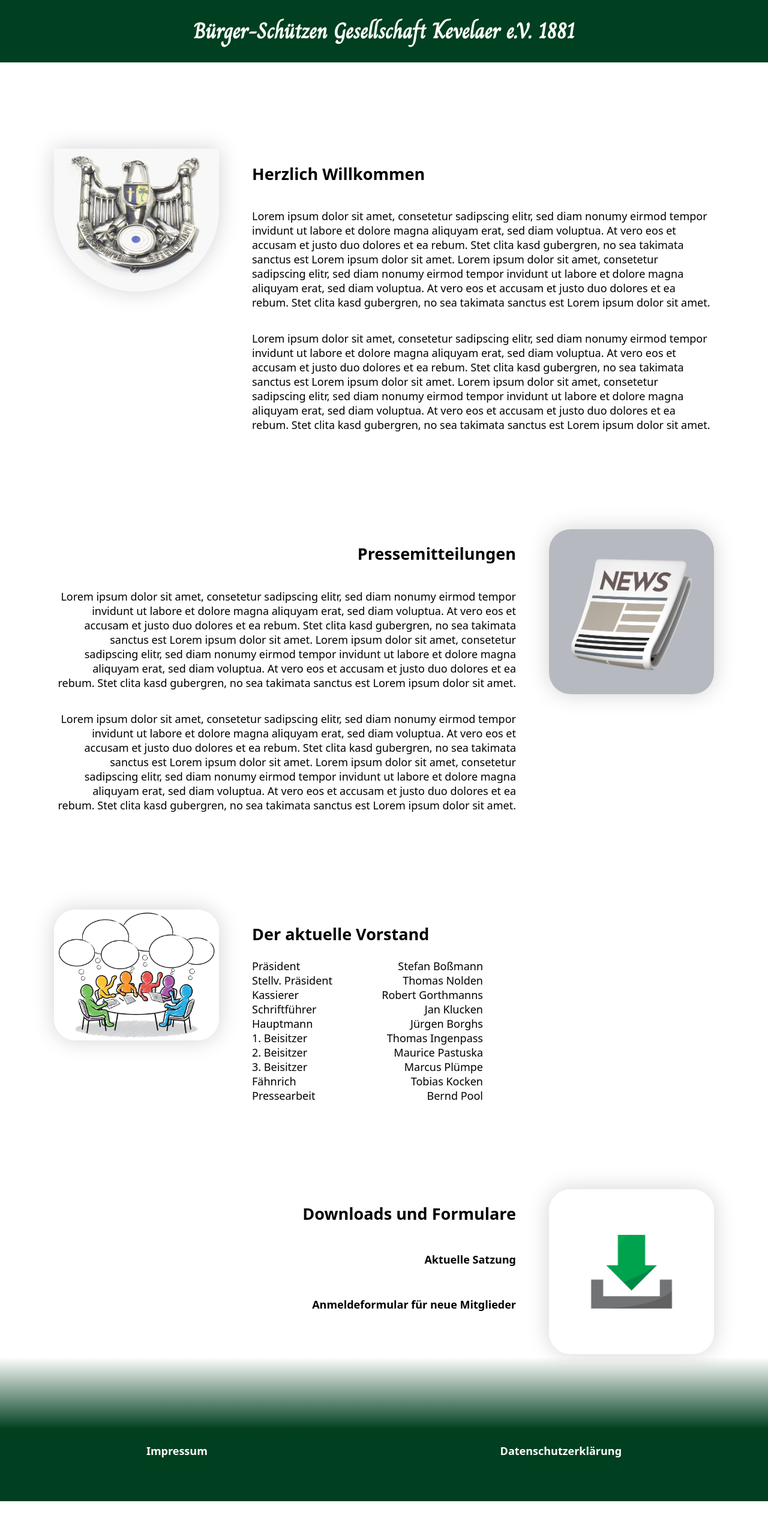
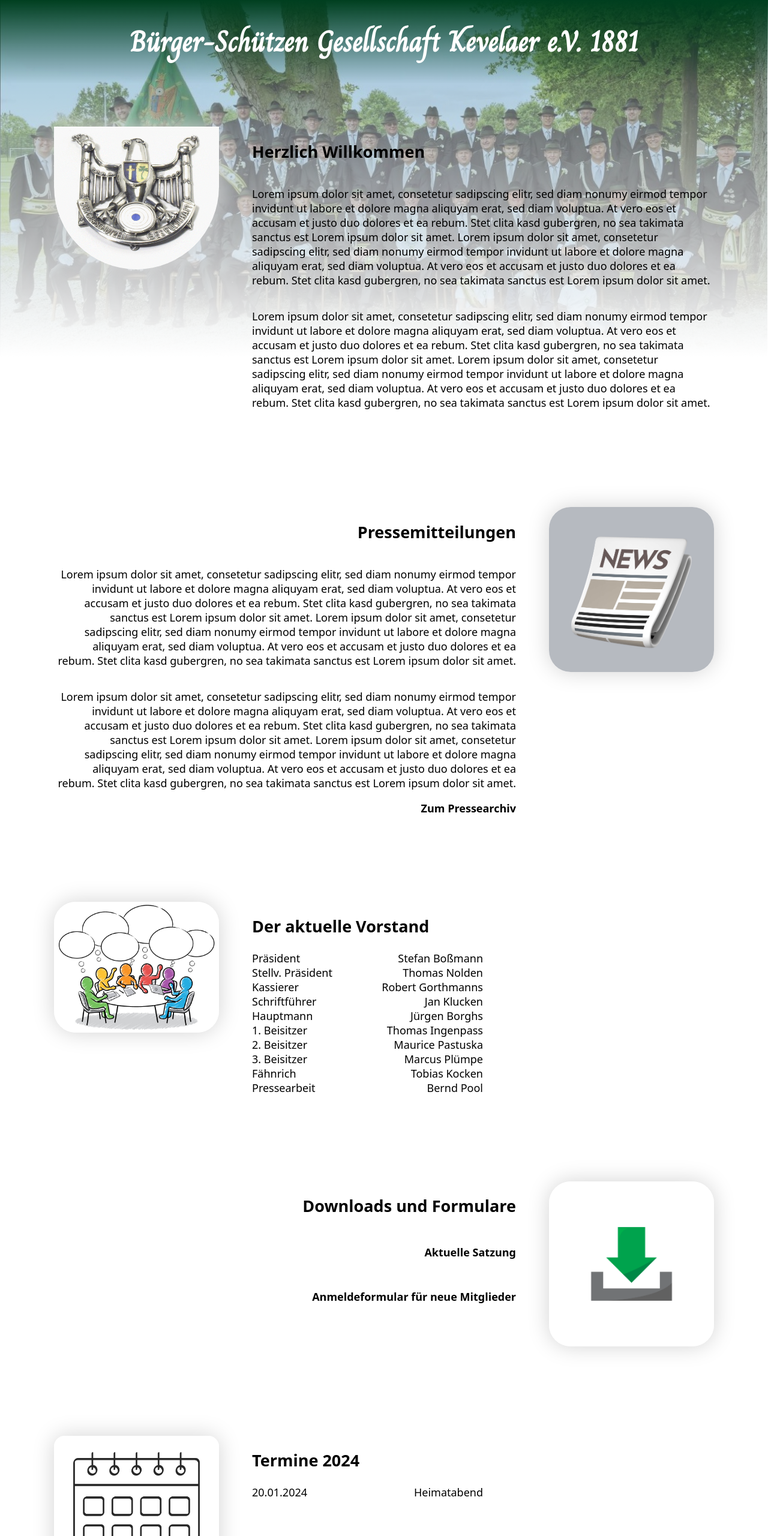
Before and after one commit to Christian-Fischer-89/bsg, a plain HTML site: page index_2.html in a window 1280 px wide. Shown: the top 2560 px of the page at 60% size. Before the commit the page ends 2502 px from the top, so only its background shows below. Drawn offline with Linux system fonts and the light colour scheme.

Commit message:
added background banner

```diff
--- a/index_2.html
+++ b/index_2.html
@@ -23,8 +23,10 @@
             </ul>
             <a href="#top"><img src="images/icon_circled.png" id="second"></a>
         </nav>
+        <div class="banner"></div>
         <header onclick="location.href='#top';">
             <h1>Bürger-Schützen Gesellschaft Kevelaer e.V. 1881</h1>
+            <div class="mob-nav"></div>
         </header>
         <main>
             <div class="content" id="Aktuelles">
@@ -74,6 +76,7 @@
                         At vero eos et accusam et justo duo dolores et ea rebum. Stet clita kasd gubergren, no sea takimata
                         sanctus est Lorem ipsum dolor sit amet.
                     </p>
+                    <a href=""><strong>Zum Pressearchiv</strong></a>
                 </div>
                 <div class="content-img">
                     <img src="images/newspaper.jpg">
@@ -139,6 +142,20 @@
                     <img src="images/downloads.jpg">
                 </div>
             </div>
+            <div class="content" id="Kalender">
+                <div class="content-img">
+                    <img src="images/Kalender.jpg">
+                </div>
+                <div class="item">
+                    <h2>Termine 2024</h2>
+                    <table cellspacing="0" cellpadding="0">
+                        <tr>
+                            <td>20.01.2024</td>
+                            <td class="name">Heimatabend</td>
+                        </tr>
+                    </table>
+                </div>
+            </div>
         </main>
         <footer class="content">
             <a href="">Impressum</a>
--- a/style_2.css
+++ b/style_2.css
@@ -80,14 +80,32 @@
     list-style: none
 }
 
+.banner {
+    position: absolute;
+    width: 100%;
+    background-image: linear-gradient(to bottom, transparent, white), url("images/banner.jpg");
+    background-size: contain;
+    background-repeat: no-repeat;
+    height: 0;
+    padding-top: 46.51%;
+    z-index: -1;
+}
+
 header {
     font-family: Charm;
     display: flex;
     justify-content: center;
     text-align: center;
-    padding: 0;
     margin: 0;
-    margin-top: 2em;
+    padding: 2em;
+}
+
+h1 {
+    font-size: 3rem;
+}
+
+.mob-nav {
+    display: none;
 }
 
 .content {
@@ -116,6 +134,10 @@
 .right {
     text-align: right;
     align-items: flex-end;
+}
+
+#Aktuelles {
+    padding-top: 4em;
 }
 
 #Aktuelles img {
@@ -165,6 +187,18 @@
     transform: scaleX(1);
 }
 
+#Kalender img {
+    border-radius: 1em;
+}
+
+#Kalender table {
+    max-width: 50%;
+}
+
+#Kalender tr:hover {
+    background-color: lightgray;
+}
+
 footer {
     background-image: linear-gradient(to bottom, white, rgb(0, 63, 31), rgb(0, 63, 31));
     margin: 0 !important;
@@ -187,21 +221,20 @@
     }
 
     header {
-        background-color: rgb(0, 63, 31);
+        background-image: linear-gradient(to bottom, rgb(0, 63, 31), transparent);
         color: white;
-        margin-top: 0;
-        box-shadow: 0 0 2em 2em white;
         position: sticky;
         top: 0;
         z-index: 2;
         cursor: pointer;
+        padding: 0 0.5em;
     }
 }
 
 @media (max-width: 768px) {
     h1 {
         font-size: 1.25rem;
-        font-weight: 500;
+        font-weight: 700;
     }
 
     h2 {
@@ -234,6 +267,10 @@
         align-items: flex-start;
     }
 
+    #Aktuelles {
+        padding-top: 2em;
+    }
+
     #Vorstand table {
         min-width: 100%;
     }
```
Also changed, not shown: images/Kalender.jpg (added), images/banner.jpg (added).
